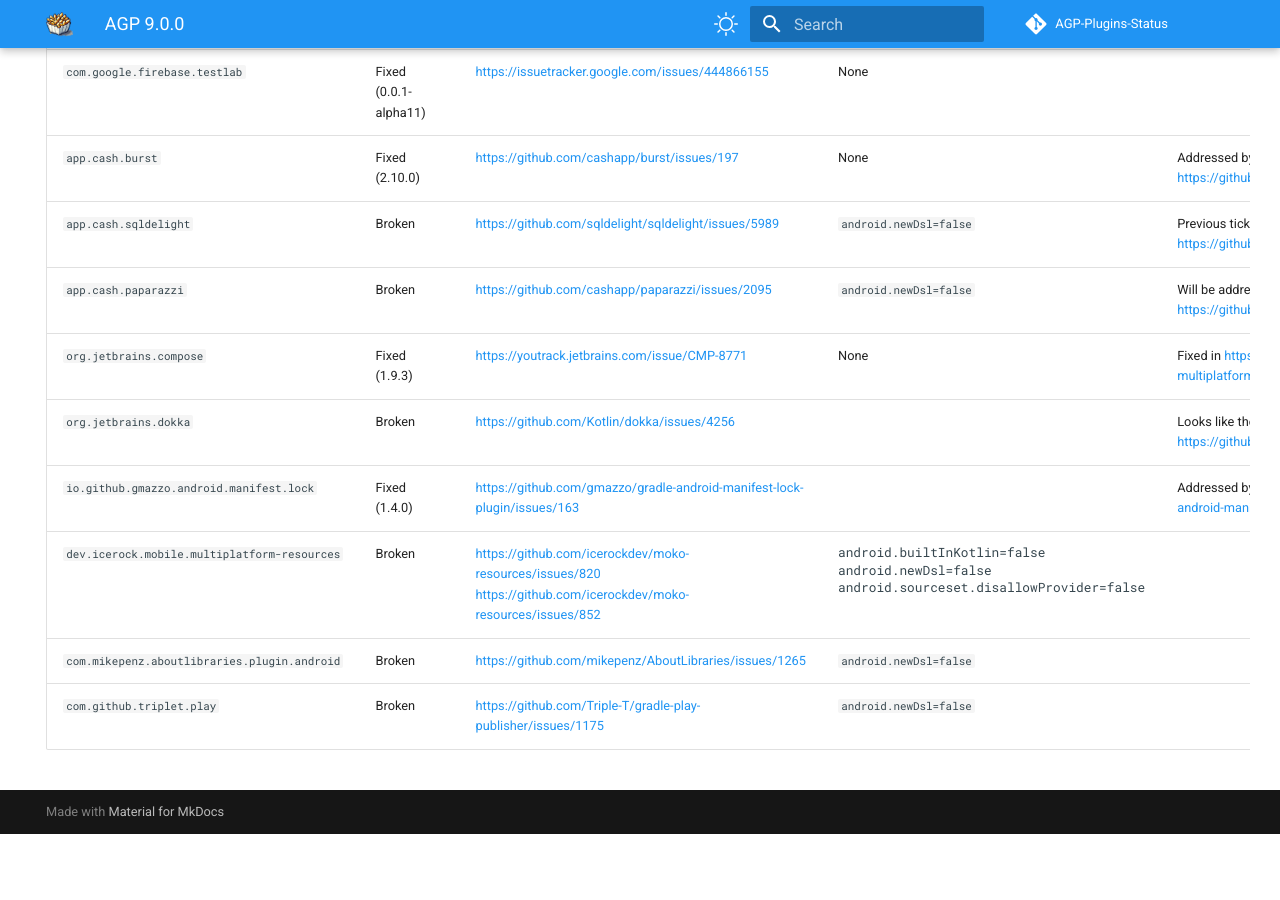
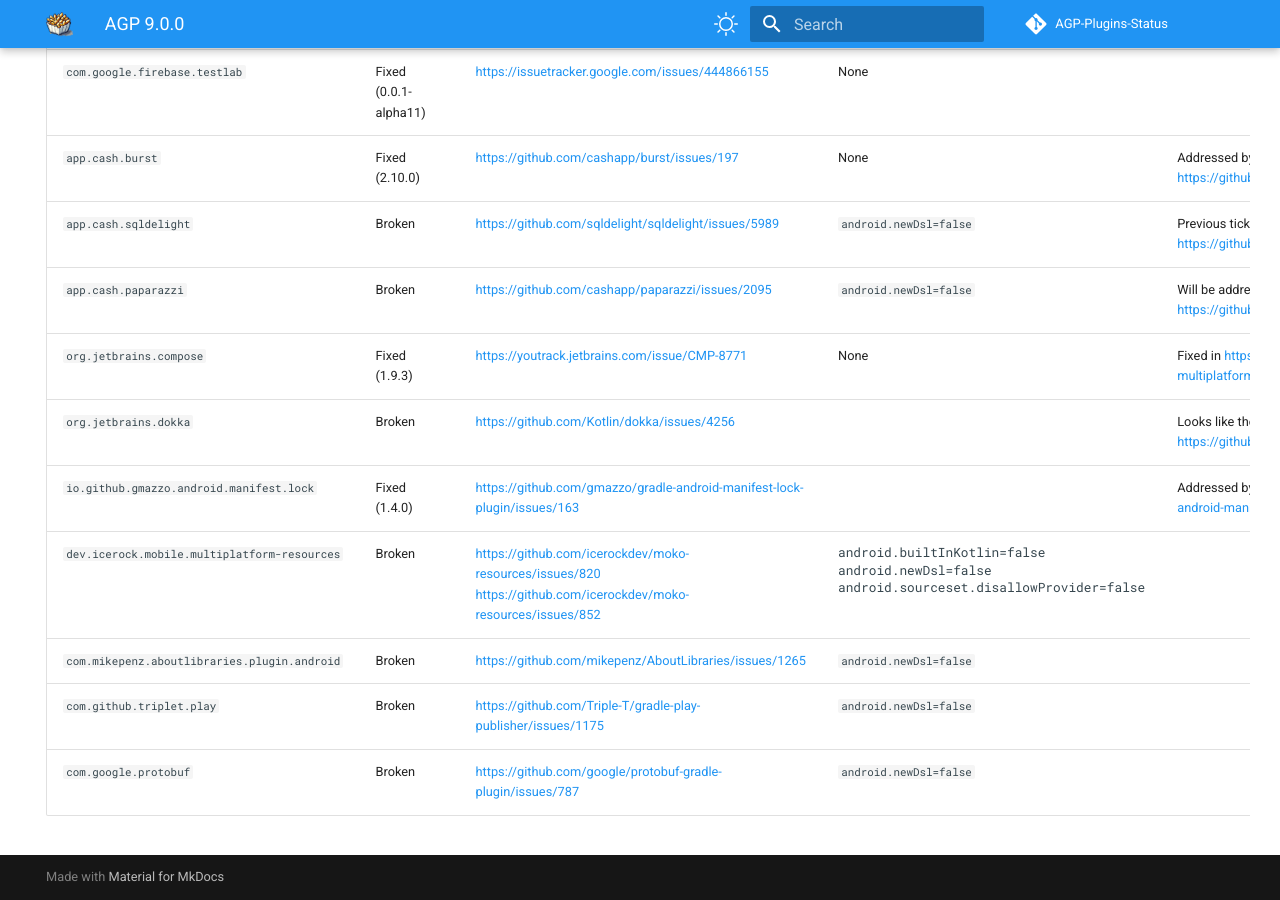
Before and after one commit to pablobaxter/AGP-Plugins-Status, an MkDocs documentation site: the page built from docs/agp-9.0.0.md, in a window 1280 px wide and 900 px high, scrolled down 1771 px. Built offline with MkDocs 1.6.1 and Material for MkDocs 9.7.7, drawn with Linux system fonts in a browser that asks for light colours; comment, search, counter and statistics services are not loaded; before the commit the page ends 2605 px from its top, so only the background shows below that.

Commit message:
Add `com.google.protobuf` plugin as broken

```diff
--- a/docs/agp-9.0.0.md
+++ b/docs/agp-9.0.0.md
@@ -51,3 +51,4 @@
 | `dev.icerock.mobile.multiplatform-resources` | Broken | https://github.com/icerockdev/moko-resources/issues/820<br>https://github.com/icerockdev/moko-resources/issues/852 | <pre>android.builtInKotlin=false<br>android.newDsl=false<br>android.sourceset.disallowProvider=false</pre> | |
 | `com.mikepenz.aboutlibraries.plugin.android` | Broken | https://github.com/mikepenz/AboutLibraries/issues/1265 | `android.newDsl=false` | |
 | `com.github.triplet.play` | Broken | https://github.com/Triple-T/gradle-play-publisher/issues/1175 | `android.newDsl=false` | |
+| `com.google.protobuf` | Broken | https://github.com/google/protobuf-gradle-plugin/issues/787 | `android.newDsl=false` | |
```
